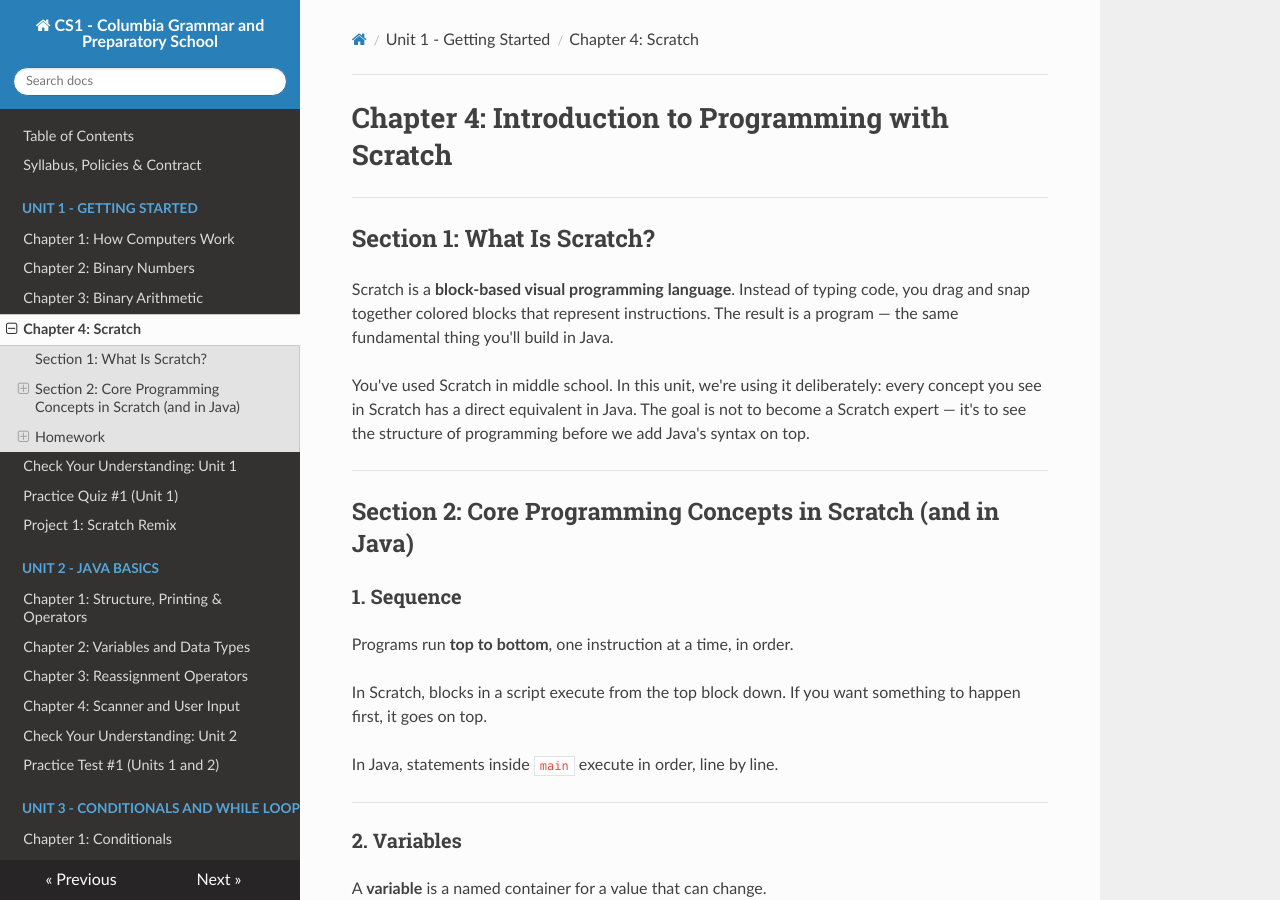
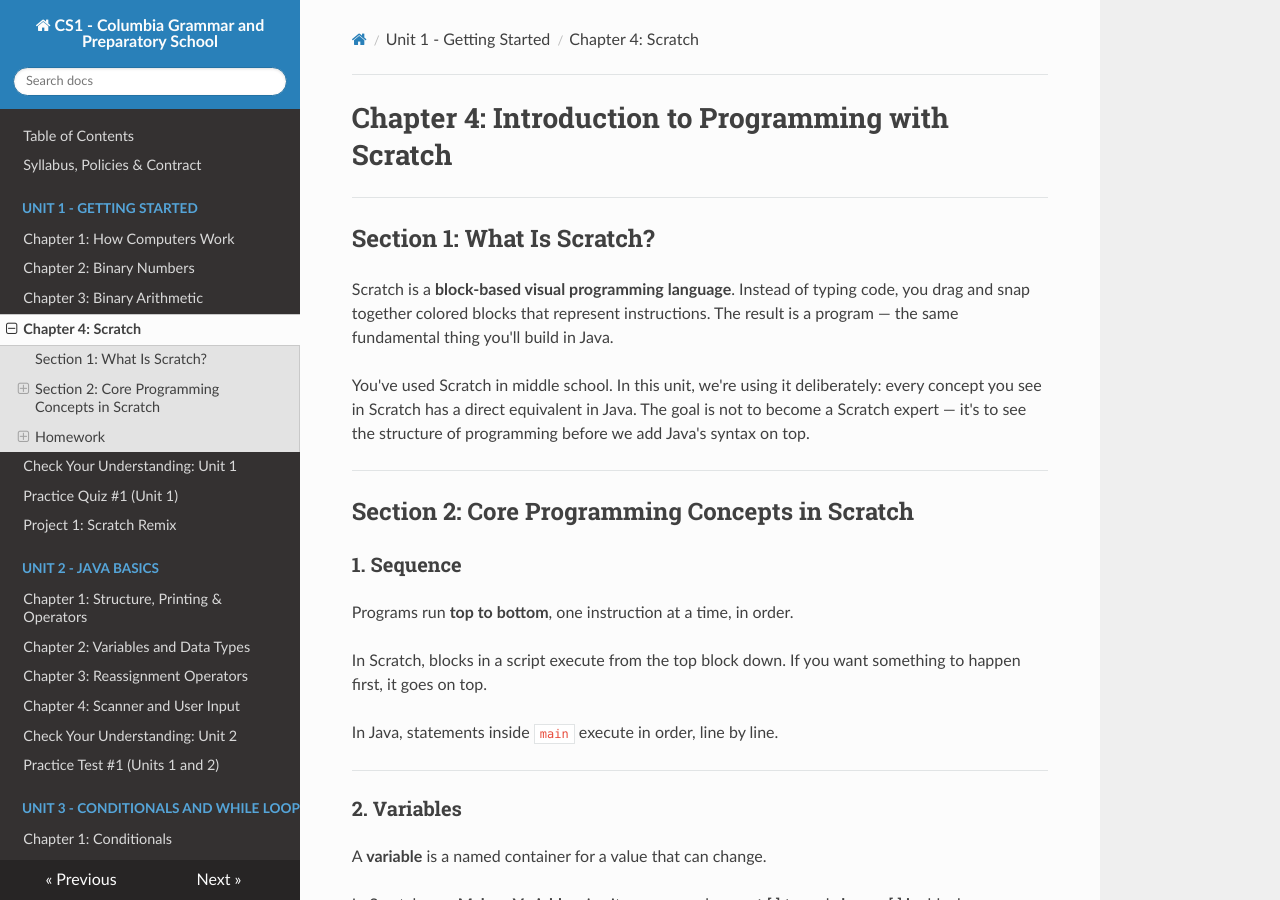
Before and after one commit to kjergens/cs1-site, an MkDocs documentation site: the page built from docs/unit1/notes_04_scratch.md, in a window 1280 px wide and 900 px high. Built offline with MkDocs 1.6.1, drawn with Linux system fonts in a browser that asks for light colours; nearby versions of some CDN libraries.

Commit message:
section header

```diff
--- a/docs/unit1/notes_04_scratch.md
+++ b/docs/unit1/notes_04_scratch.md
@@ -10,7 +10,7 @@
 
 ---
 
-## Section 2: Core Programming Concepts in Scratch (and in Java)
+## Section 2: Core Programming Concepts in Scratch
 
 ### 1. Sequence
 
```
